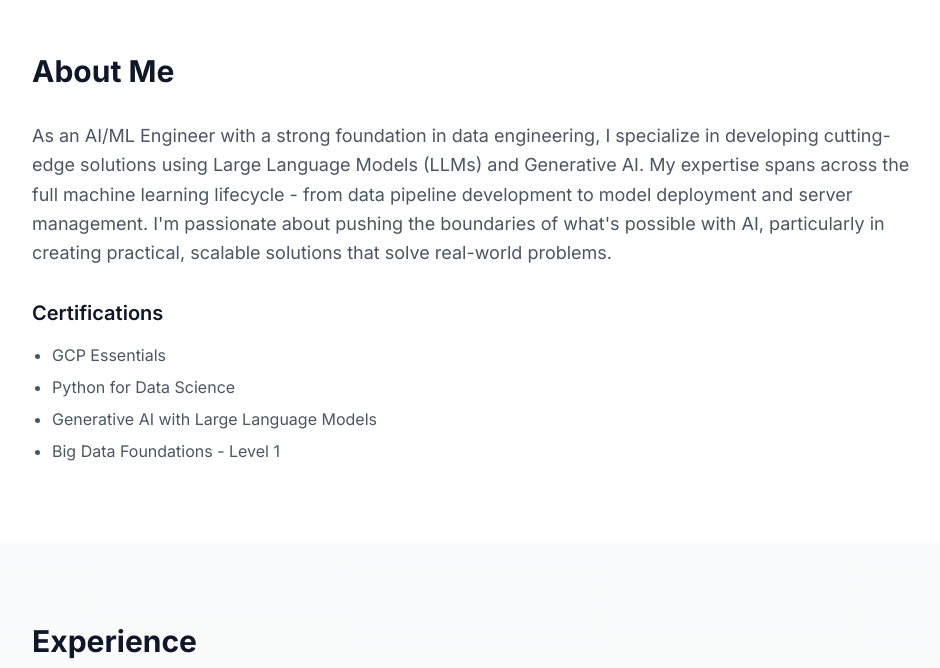
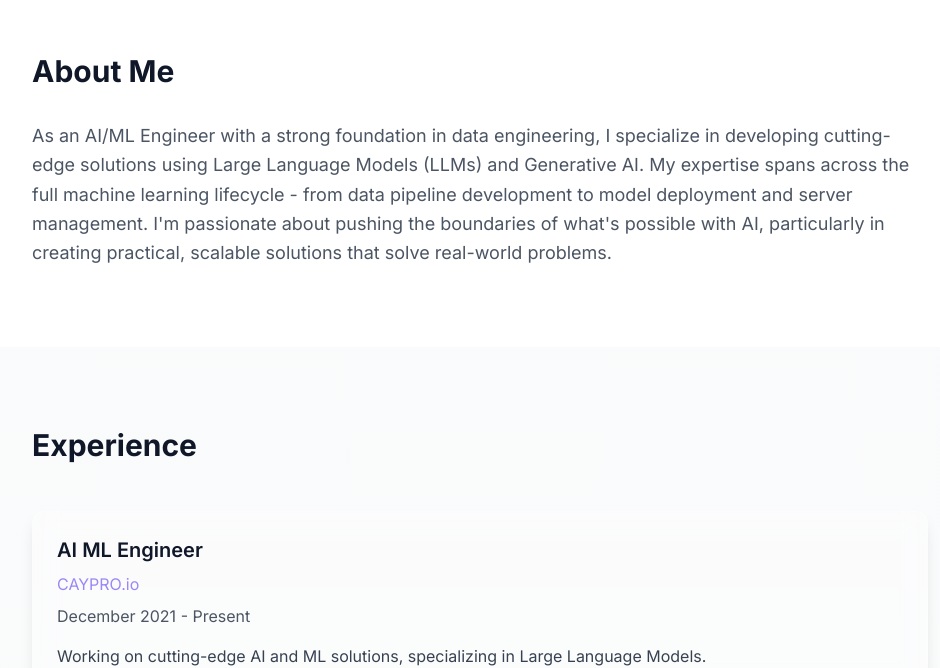
Before and after one commit to Anand1895/anand-portfolio, a React (Vite) app: page / in a window 1280 px wide. Shown: the part 827-1495 px from the top of the page, without its empty margins (160-1100 px from the left). Built offline with nearby package versions, Linux system fonts and the light colour scheme.

Commit message:
Add certifications section to index page
Implemented a new section at the bottom of the index page to display certifications. The section follows the same widget style used for the experience and education sections.
[skip gpt_engineer]

```diff
--- /dev/null
+++ b/src/components/sections/AboutSection.tsx
@@ -0,0 +1,16 @@
+import React from "react";
+
+const AboutSection = () => (
+  <section className="section-padding bg-white">
+    <div className="max-w-4xl mx-auto">
+      <div className="animate-on-scroll">
+        <h2 className="text-3xl font-bold mb-8">About Me</h2>
+        <p className="text-lg text-gray-600 leading-relaxed">
+          As an AI/ML Engineer with a strong foundation in data engineering, I specialize in developing cutting-edge solutions using Large Language Models (LLMs) and Generative AI. My expertise spans across the full machine learning lifecycle - from data pipeline development to model deployment and server management. I'm passionate about pushing the boundaries of what's possible with AI, particularly in creating practical, scalable solutions that solve real-world problems.
+        </p>
+      </div>
+    </div>
+  </section>
+);
+
+export default AboutSection;
--- /dev/null
+++ b/src/components/sections/CertificationsSection.tsx
@@ -0,0 +1,45 @@
+import React from "react";
+
+const certifications = [
+  {
+    name: "GCP Essentials",
+    issuer: "Google Cloud Platform",
+    date: "2023",
+  },
+  {
+    name: "Python for Data Science",
+    issuer: "IBM",
+    date: "2023",
+  },
+  {
+    name: "Generative AI with Large Language Models",
+    issuer: "DeepLearning.AI",
+    date: "2023",
+  },
+  {
+    name: "Big Data Foundations - Level 1",
+    issuer: "IBM",
+    date: "2023",
+  },
+];
+
+const CertificationsSection = () => (
+  <section className="section-padding bg-white">
+    <div className="max-w-4xl mx-auto">
+      <h2 className="text-3xl font-bold mb-12">Certifications</h2>
+      <div className="space-y-8">
+        {certifications.map((cert, index) => (
+          <div key={index} className="animate-on-scroll">
+            <div className="glass-card p-6 rounded-xl">
+              <h3 className="text-xl font-semibold mb-2">{cert.name}</h3>
+              <p className="text-primary mb-2">{cert.issuer}</p>
+              <p className="text-gray-600">{cert.date}</p>
+            </div>
+          </div>
+        ))}
+      </div>
+    </div>
+  </section>
+);
+
+export default CertificationsSection;
--- a/src/pages/Index.tsx
+++ b/src/pages/Index.tsx
@@ -1,5 +1,7 @@
 import { motion } from "framer-motion";
 import { useEffect } from "react";
+import AboutSection from "../components/sections/AboutSection";
+import CertificationsSection from "../components/sections/CertificationsSection";
 
 const Index = () => {
   useEffect(() => {
@@ -38,26 +40,7 @@ const Index = () => {
         </p>
       </motion.section>
 
-      {/* About Section */}
-      <section className="section-padding bg-white">
-        <div className="max-w-4xl mx-auto">
-          <div className="animate-on-scroll">
-            <h2 className="text-3xl font-bold mb-8">About Me</h2>
-            <p className="text-lg text-gray-600 leading-relaxed mb-8">
-              As an AI/ML Engineer with a strong foundation in data engineering, I specialize in developing cutting-edge solutions using Large Language Models (LLMs) and Generative AI. My expertise spans across the full machine learning lifecycle - from data pipeline development to model deployment and server management. I'm passionate about pushing the boundaries of what's possible with AI, particularly in creating practical, scalable solutions that solve real-world problems.
-            </p>
-            <div className="space-y-4">
-              <h3 className="text-xl font-semibold mb-4">Certifications</h3>
-              <ul className="list-disc pl-5 space-y-2 text-gray-600">
-                <li>GCP Essentials</li>
-                <li>Python for Data Science</li>
-                <li>Generative AI with Large Language Models</li>
-                <li>Big Data Foundations - Level 1</li>
-              </ul>
-            </div>
-          </div>
-        </div>
-      </section>
+      <AboutSection />
 
       {/* Experience Section */}
       <section className="section-padding">
@@ -111,6 +94,8 @@ const Index = () => {
           </div>
         </div>
       </section>
+
+      <CertificationsSection />
 
       {/* Contact Section */}
       <section className="section-padding bg-white">
```
